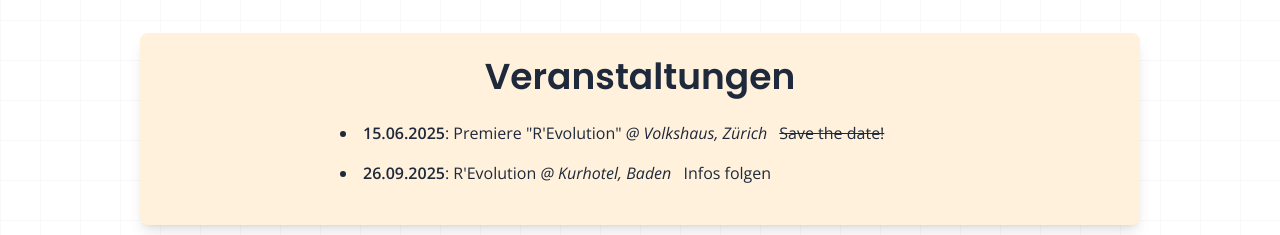
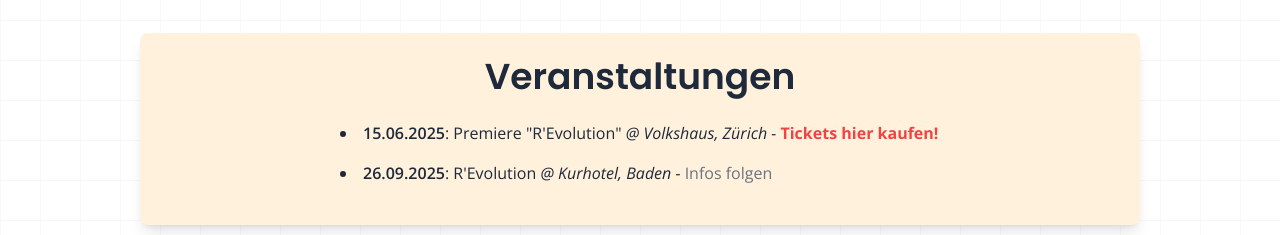
Before and after one commit to vntero/cafeaulait, a SvelteKit app: page / in a window 1280 px wide. Shown: the part 780-1015 px from the top of the page. Built offline with nearby package versions, Linux system fonts and the light colour scheme.

Commit message:
cal-20 adds link to ticket purchase

```diff
--- a/src/components/Intro.svelte
+++ b/src/components/Intro.svelte
@@ -8,13 +8,13 @@
     {
       date: '15.06.2025',
       title: `Premiere "R'Evolution"`,
-      location: 'Volkshaus, Zürich',
-      note: 'Save the date!',
+      location: 'Volkshaus, Zürich -',
+      note: 'Tickets hier kaufen!',
     },
     {
       date: '26.09.2025',
       title: `R'Evolution`,
-      location: 'Kurhotel, Baden',
+      location: 'Kurhotel, Baden -',
       note: 'Infos folgen',
     },
   ]
@@ -70,14 +70,17 @@
           <li class="mb-4">
             <span class="font-semibold">{event.date}</span>: {event.title}
             <span class="italic">@ {event.location}</span>
-            {#if event.note}
-              <span
-                class={event.note === 'Save the date!'
-                  ? 'line-through ml-2'
-                  : 'ml-2'}
+            {#if event.note === 'Tickets hier kaufen!'}
+              <a
+                href="https://eventfrog.ch/de/p/musicals-shows/musical/revolution-keine-revolution-ohne-frauen-7322282210823823399.html"
+                class="font-bold text-color: text-red-500 cursor-pointer hover:text-red-500 duration-200"
+                target="_blank"
+                rel="noopener noreferrer"
               >
                 {event.note}
-              </span>
+              </a>
+            {:else}
+              <span class="text-gray-500">{event.note}</span>
             {/if}
           </li>
         {/each}
```
